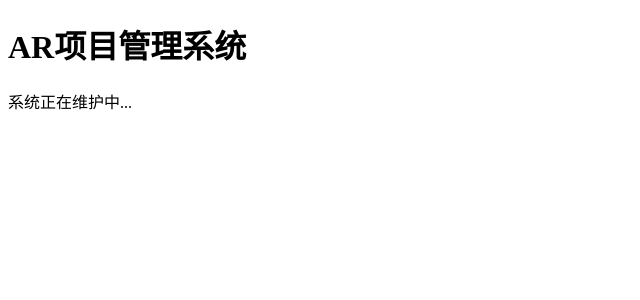
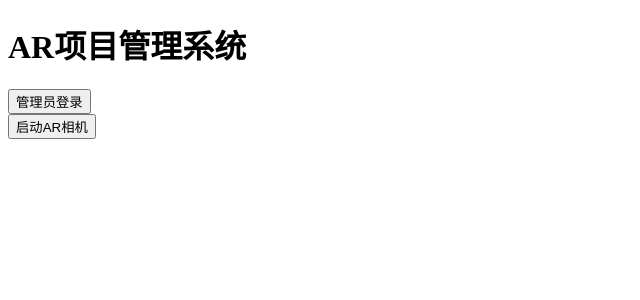
Before and after one commit to jinhaounimapfoxueban-spec/ybam-ar, a Next.js app: page / in a window 1280 px wide. Shown: the top 300 px of the page, without its empty margins (0-640 px from the left). Built offline with nearby package versions, Linux system fonts and the light colour scheme.

Commit message:
Update index.js

```diff
--- a/pages/index.js
+++ b/pages/index.js
@@ -1,8 +1,24 @@
+import { useState, useEffect } from 'react';
+import Head from 'next/head';
+
 export default function Home() {
   return (
     <div>
-      <h1>AR项目管理系统</h1>
-      <p>系统正在维护中...</p>
+      <Head>
+        <title>AR项目管理系统</title>
+        <meta name="description" content="马佛青文化委员会AR项目管理系统" />
+      </Head>
+
+      <header>
+        <h1>AR项目管理系统</h1>
+        <button>管理员登录</button>
+      </header>
+
+      <main>
+        <div>
+          <button>启动AR相机</button>
+        </div>
+      </main>
     </div>
   );
 }
```
